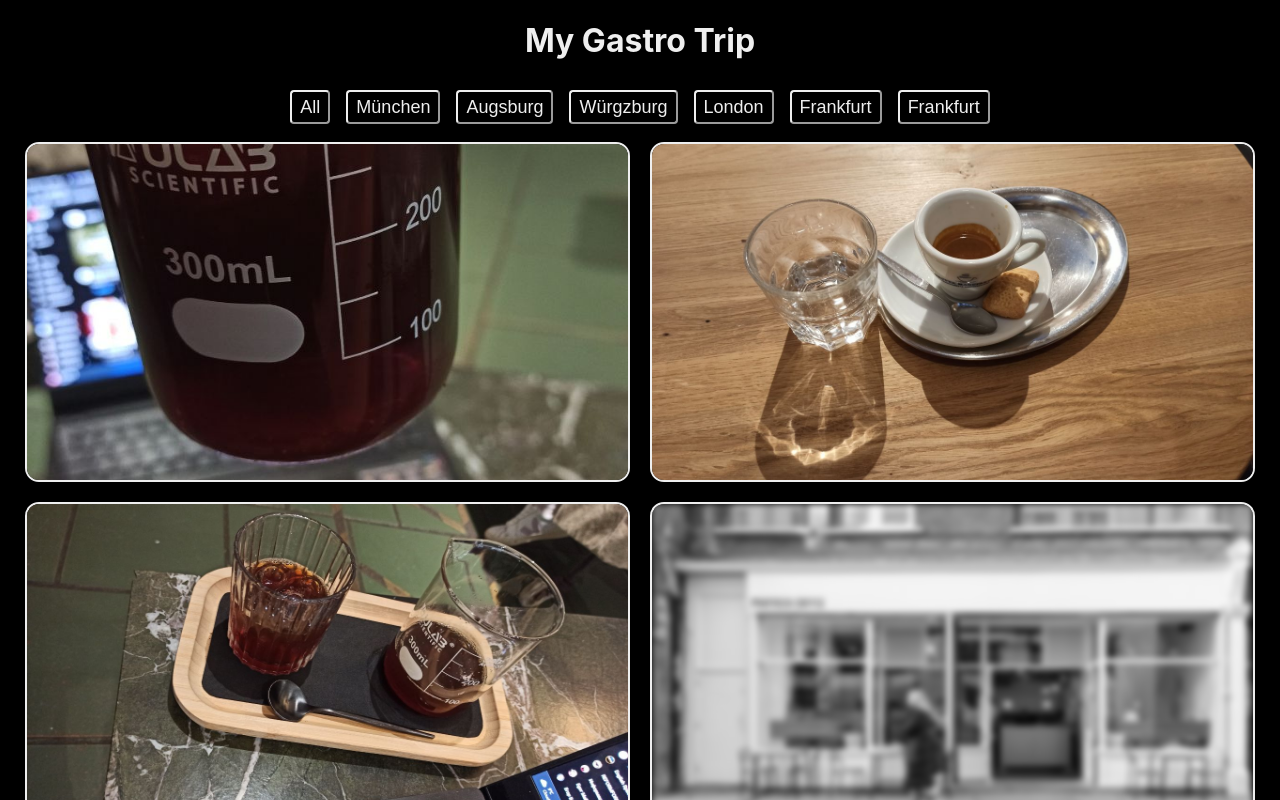
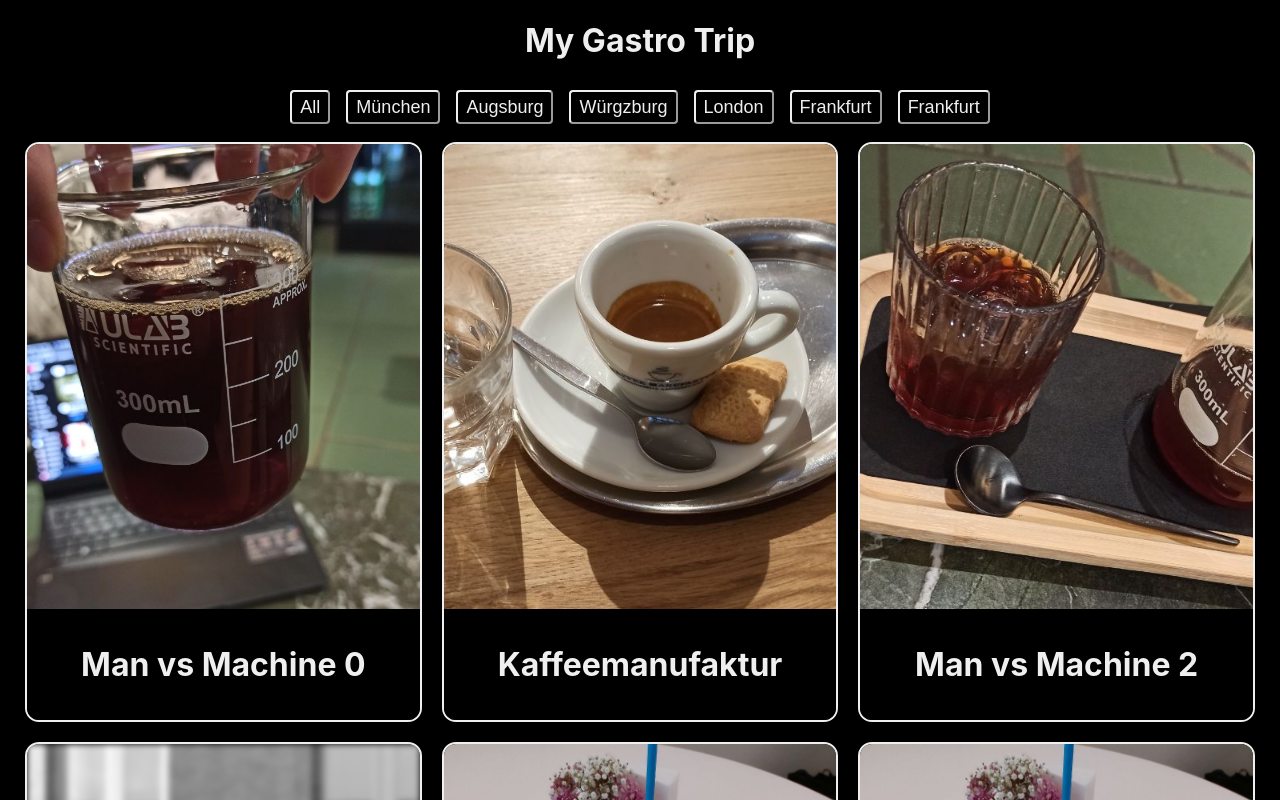
Before and after one commit to Khaanh/MyGastroTrip, a React (Create React App) app: page / in a window 1280 px wide. Shown: the top 800 px of the page. Built offline with nearby package versions, Linux system fonts and the light colour scheme.

Commit message:
dev: changed style and layout card title

```diff
--- a/src/components/ListOfCards/ListOfCards.js
+++ b/src/components/ListOfCards/ListOfCards.js
@@ -17,9 +17,9 @@ export default function ListOfCards({ listOfCoffees }) {
 						style={{ backgroundImage: `url(${coffee.img})` }}
 					>
 						{/* <img src={coffee.img} alt={coffee.img} /> */}
+						<h1 className="card-title">{coffee.name}</h1>
 					</div>
 					<div className="card-descr">
-						<h1 className="card-title">{coffee.name}</h1>
 						{/* <p>
 							<em>{coffee.desc}</em>
 						</p> */}
--- a/src/components/ListOfCards/style.css
+++ b/src/components/ListOfCards/style.css
@@ -18,7 +18,7 @@ img {
 }
 
 .card-items {
-	max-width: calc(50% - 20px);
+	max-width: calc(33.333% - 20px);
 	margin: 10px;
 	width: 100%;
 	border-width: 2px;
@@ -28,7 +28,7 @@ img {
 	overflow: hidden;
 	cursor: pointer;
 
-	height: 340px;
+	height: 580px;
 	position: relative;
 }
 
@@ -86,6 +86,20 @@ img {
 	object-fit: contain;
 }
 
+.card-pic {
+	position: relative;
+}
+
+.card-title {
+	background-color: var(--black);
+	margin: 0;
+	padding: 36px 12px;
+	position: absolute;
+	bottom: 0;
+	left: 0;
+	right: 0;
+}
+
 .card-link {
 	display: inline-flex;
 	justify-content: center;
--- a/src/index.css
+++ b/src/index.css
@@ -1,6 +1,7 @@
 :root {
 	--light: #efefef;
 	--black: #000000;
+	--white: #ffffff;
 }
 body {
 	margin: 0;
```
